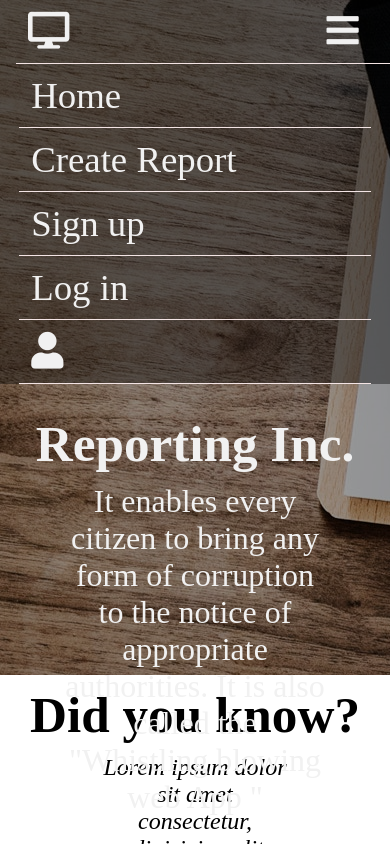
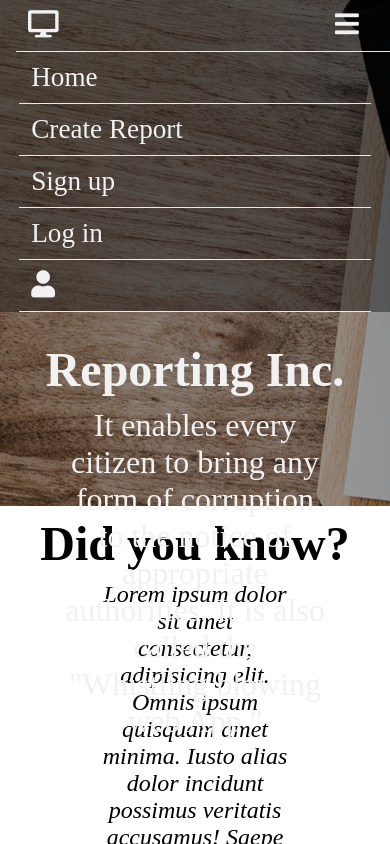
Before and after one commit to Rexben001/Reporting, a plain HTML site: page ui/index.html in a window 390 px wide. Both pictures are taken after a click on the link 342 px from the left and 31 px from the top of the page. Shown: the top 844 px of the page. Drawn offline with Linux system fonts and the light colour scheme.

Commit message:
Edited the main.css

```diff
--- a/ui/assets/css/forms.css
+++ b/ui/assets/css/forms.css
@@ -210,7 +210,7 @@ th{
      }
 }
 
-@media screen and (max-width: 1100px){
+@media screen and (min-width: 600px) and (max-width: 1100px){
 
     body{
         width: 100%;
--- a/ui/assets/css/main.css
+++ b/ui/assets/css/main.css
@@ -258,10 +258,12 @@ footer p{
     .bar a:first-child{
         margin-right: 0%;
         margin-left: 1.0rem;
+        font-size: 1.7rem
     }
     .bar a.active {
         display: block;
         float: right;
+        font-size: 1.7rem
     }
     h3{
         font-size: 3.0rem
@@ -291,6 +293,7 @@ footer p{
         text-align: left;
         color: #f1f1f1;
         border-bottom: #f3e4e4 1px solid;
+        font-size: 1.7rem;
         }
         .bar{
             background: rgb(0, 0, 0);
@@ -373,7 +376,7 @@ footer p{
 }
 
 
-@media screen and (max-width: 1100px){
+@media screen and (min-width: 600px) and (max-width: 1100px){
     .bar a:not(:first-child){
         display: none;
     }
@@ -394,7 +397,7 @@ footer p{
     }
 }
 
-@media screen and (max-width: 1100px){
+@media screen and (min-width: 600px) and (max-width: 1100px){
     body{
         width: 100%;
         font-size: 100%;
```
